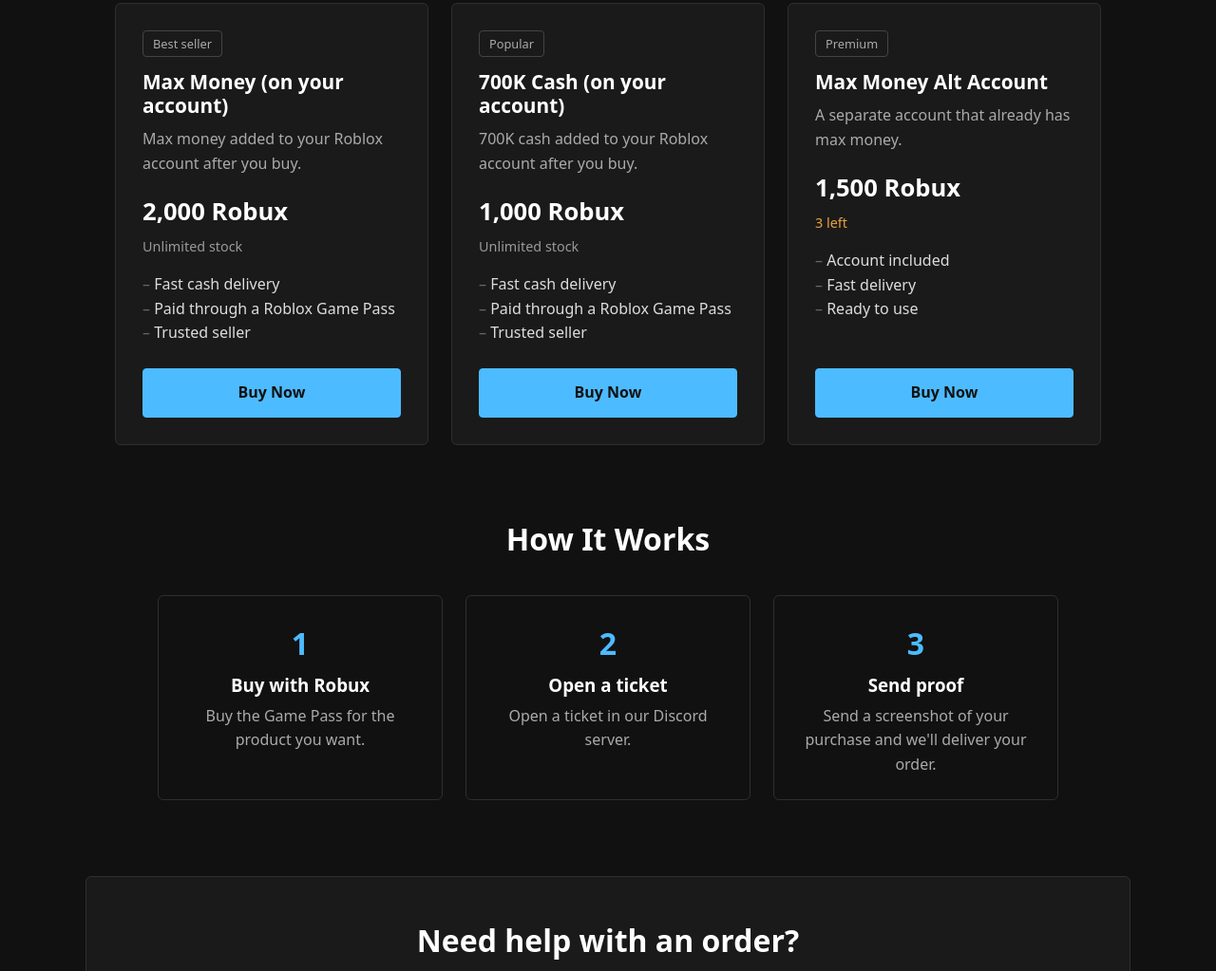
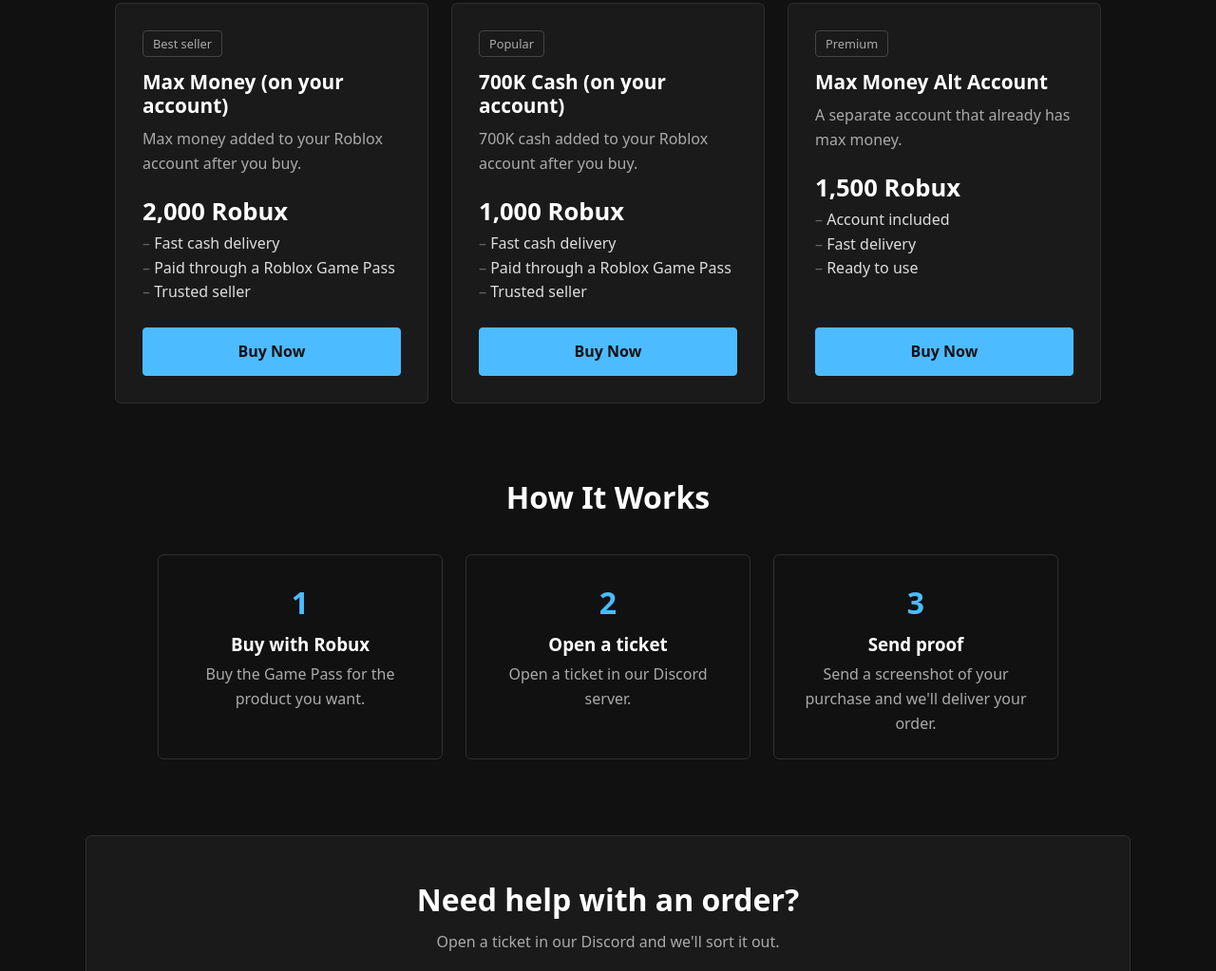
Before and after one commit to TrulyMissed/Bronx-Market, a plain HTML site: page index.html in a window 1280 px wide. Shown: the part 746-1769 px from the top of the page at 95% size. Drawn offline with Linux system fonts and the light colour scheme.

Commit message:
Update index.html

```diff
--- a/index.html
+++ b/index.html
@@ -81,7 +81,6 @@
                     <h3>Max Money (on your account)</h3>
                     <p>Max money added to your Roblox account after you buy.</p>
                     <div class="price">2,000 Robux</div>
-                    <div class="stock">Unlimited stock</div>
                     <ul>
                         <li>Fast cash delivery</li>
                         <li>Paid through a Roblox Game Pass</li>
@@ -95,7 +94,6 @@
                     <h3>700K Cash (on your account)</h3>
                     <p>700K cash added to your Roblox account after you buy.</p>
                     <div class="price">1,000 Robux</div>
-                    <div class="stock">Unlimited stock</div>
                     <ul>
                         <li>Fast cash delivery</li>
                         <li>Paid through a Roblox Game Pass</li>
@@ -109,7 +107,6 @@
                     <h3>Max Money Alt Account</h3>
                     <p>A separate account that already has max money.</p>
                     <div class="price">1,500 Robux</div>
-                    <div class="stock low">3 left</div>
                     <ul>
                         <li>Account included</li>
                         <li>Fast delivery</li>
```
